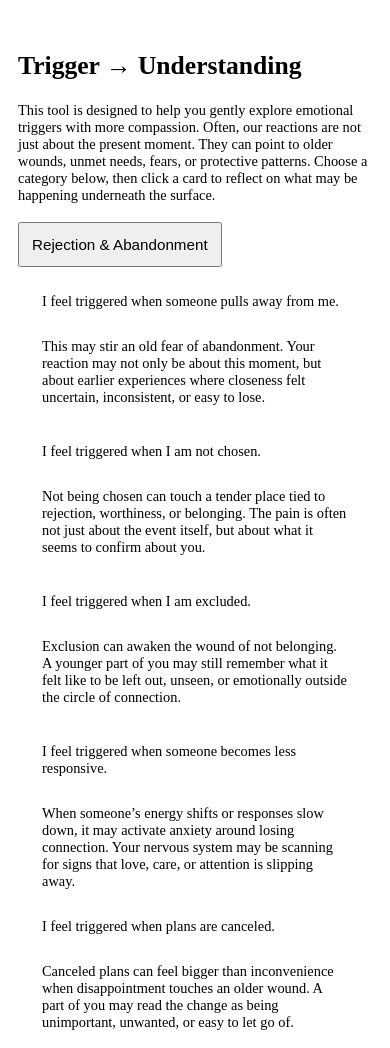
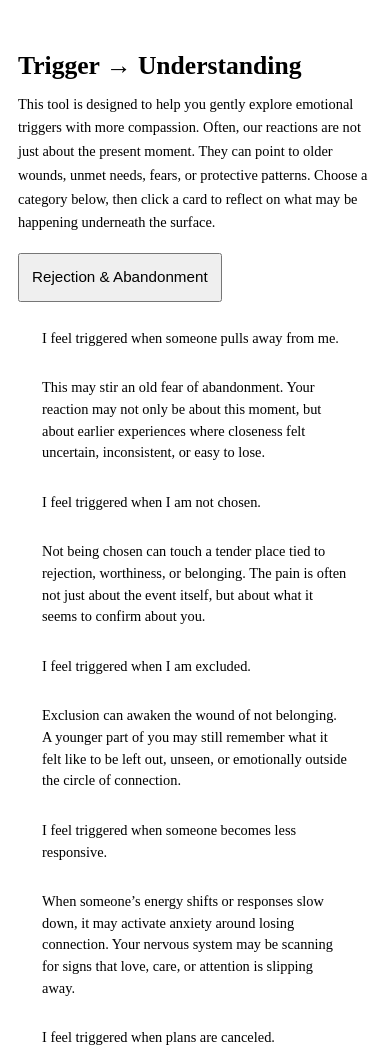
Before and after one commit to heartlighthaven/Triggers-Tool, a plain HTML site: page index.html in a window 390 px wide. Shown: the top 1048 px of the page. Drawn offline with Linux system fonts and the light colour scheme.

Commit message:
Refactor media queries for responsive design

```diff
--- a/style.css
+++ b/style.css
@@ -1,3 +1,58 @@
+@media (max-width: 768px) {
+  .shadow-section {
+    padding: 28px 14px 36px;
+    border-radius: 18px;
+  }
+
+  .content {
+    max-width: 100%;
+  }
+
+  h1 {
+    font-size: 1.9rem;
+    line-height: 1.15;
+    margin-bottom: 12px;
+  }
+
+  .description {
+    max-width: 100%;
+    margin: 0 auto 22px;
+    font-size: 0.96rem;
+    line-height: 1.65;
+  }
+
+  .accordion {
+    gap: 14px;
+  }
+
+  .accordion-header {
+    font-size: 1.05rem;
+    padding: 14px 14px;
+    line-height: 1.35;
+  }
+
+  .accordion-content {
+    padding: 14px;
+  }
+
+  .container {
+    grid-template-columns: 1fr;
+    gap: 12px;
+  }
+
+  .card {
+    min-height: 170px;
+  }
+
+  .front,
+  .back {
+    padding: 16px 14px;
+    font-size: 0.95rem;
+    line-height: 1.5;
+    border-radius: 16px;
+  }
+}
+
 @media (max-width: 480px) {
   .shadow-section {
     padding: 22px 10px 28px;
```
